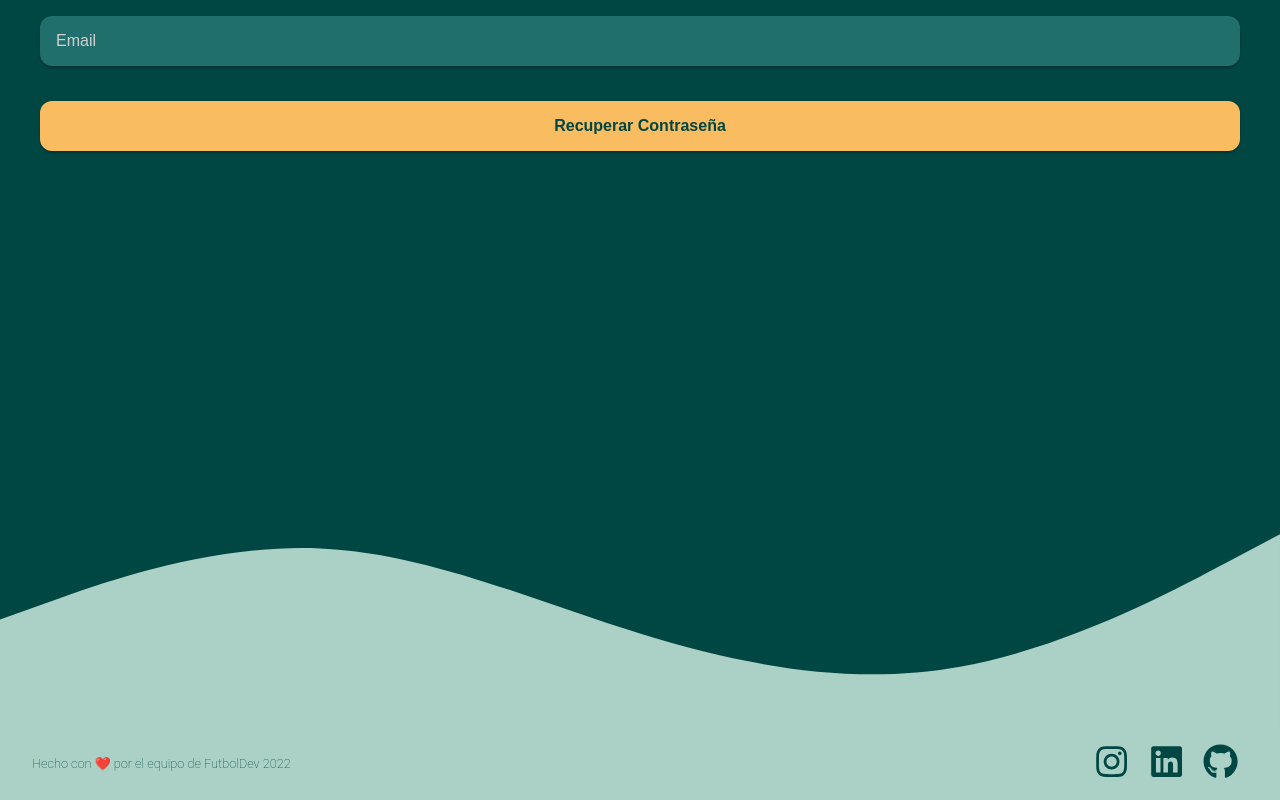
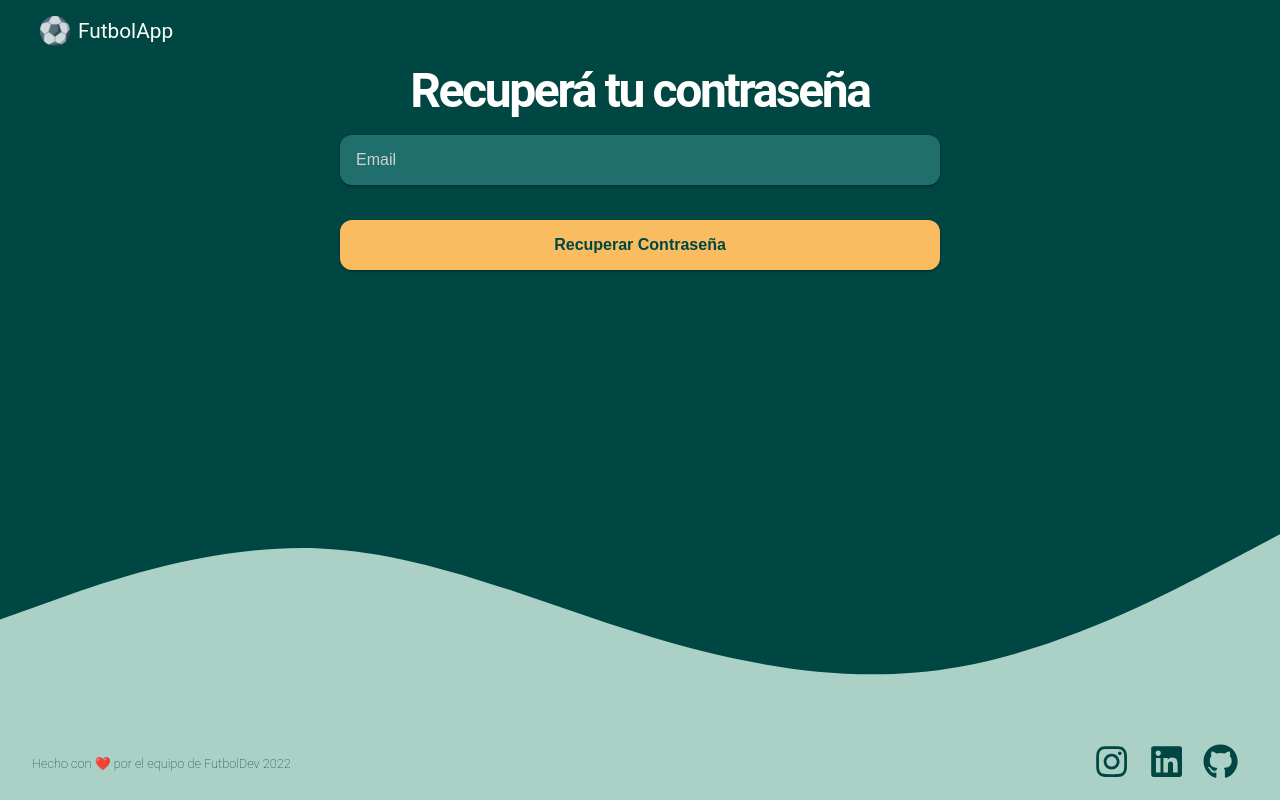
Before and after one commit to macbenites/pg-frontend, a React (Create React App) app: page /resetPassword in a window 1280 px wide. Built offline with nearby package versions, Linux system fonts and the light colour scheme; no server answers.

Commit message:
Password.jsx component changes

```diff
--- a/src/Components/Login.jsx
+++ b/src/Components/Login.jsx
@@ -10,7 +10,7 @@ import {
   ErrorMessage,
   ContainerInput,
   Bar,
-  Error,
+  /*Error,*/
   LinkToLogin
 } from "../Styles/Login.js";
 import { InputForm } from "../Styles/reusable/Input";
@@ -87,7 +87,7 @@ export default function Login() {
                 },
               })}
             />
-            {/* <ErrorMessage>{errors?.username?.message}</ErrorMessage> */}
+            <ErrorMessage>{errors?.email?.message}</ErrorMessage>
             <InputForm
               type="password"
               name="password"
@@ -105,7 +105,7 @@ export default function Login() {
               })}
               autoComplete="off"
             />
-            {/* <ErrorMessage>{errors?.password?.message}</ErrorMessage> */}
+            <ErrorMessage>{errors?.password?.message}</ErrorMessage>
 
             <BtnLogIn primary type="submit">
               Ingresar
@@ -118,15 +118,15 @@ export default function Login() {
             <BtnApple type="button">Apple</BtnApple>
           </ContainerInput>
         </form>
-        <br />
-        <button onClick={newPassword}>¿Olvidaste la contraseña?</button>
-        <br />
+        <br/>
+        <LinkToLogin to="/resetPassword" onClick={newPassword}> Olvidaste tu contraseña?</LinkToLogin>
+        {/*<br/>
         {Object.entries(errors).length > 0 && (
           <Error>
             <ErrorMessage>{errors?.email?.message}</ErrorMessage>
             <ErrorMessage>{errors?.password?.message}</ErrorMessage>
           </Error>
-        )}
+        )}*/}
       </LoginDiv>
     </div>
   );
--- a/src/Components/Password.jsx
+++ b/src/Components/Password.jsx
@@ -2,23 +2,16 @@ import { InputForm } from "../Styles/reusable/Input";
 import { useNavigate } from 'react-router-dom';
 import Logo from "./Logo";
 import {
-  LoginDiv,
-  BtnGoogle,
   BtnLogIn,
-  BtnFacebook,
-  BtnApple,
   ErrorMessage,
   ContainerInput,
-  Bar,
-  Error,
-} from "../Styles/Login.js";
+  PasswordDiv
+} from "../Styles/Password.js";
 import { useForm } from "react-hook-form";
 import { context } from "../Context/authContext";
 import { useContext } from "react";
-import { auth } from "../firebase";
 
 function Password () {
-
     const { resetPassword} = useContext(context);
     const navigate = useNavigate();
     const {
@@ -29,14 +22,18 @@ function Password () {
     } = useForm();
 
     const onSubmit = async (event) => {
-        if(!event) return alert("Ingrese un mail")
+        if(!event) return alert("Ingrese un email")
         await resetPassword(event.email);
-        alert("Revise su casilla de correo para reestablecer su password");
+        alert("Revise su casilla de correo para reestablecer su contraseña");
         navigate("/login")
+        reset();
       };
 
     return (
         <div>
+            <Logo />
+            <PasswordDiv>
+                <h4>Recuperá tu contraseña</h4>
                 <form onSubmit={handleSubmit(onSubmit)}>
                     <ContainerInput>
                         <InputForm
@@ -55,17 +52,15 @@ function Password () {
                             },
                         })}
                         />
-                {<ErrorMessage>{errors?.username?.message}</ErrorMessage>}
-
-                {/* <ErrorMessage>{errors?.password?.message}</ErrorMessage> */}
-
+                        <ErrorMessage>{errors?.email?.message}</ErrorMessage>
                         <BtnLogIn primary type="submit">
                             Recuperar Contraseña
                         </BtnLogIn>
                     </ContainerInput>
                 </form>
+            </PasswordDiv>
         </div>
     )
 }
 
-export default Password
+export default Password;
--- /dev/null
+++ b/src/Styles/Password.js
@@ -0,0 +1,59 @@
+import styled from "styled-components";
+import { Button } from "../Styles/reusable/Button";
+
+
+export const PasswordDiv = styled.div`
+  padding: 0 2rem;
+
+  h4 {
+    text-align: center;
+    font-weight: 700;
+    letter-spacing: -0.05em;
+    font-size: 3rem;
+    margin: 1rem 0;
+    color: var(--text-color);
+  }
+
+  h5 {
+    font-weight: 200;
+    font-size: 1rem;
+    font-style: normal;
+    color: #e8e4e6;
+  }
+
+  form {
+    display: flex;
+    flex-direction: column;
+    gap: 1rem;
+  }
+
+  @media (min-width: 620px) {
+    margin: 0 auto;
+    max-width: 600px;
+
+    form {
+      display: flex;
+      flex-direction: row;
+      justify-content: space-between;
+      gap: 1rem;
+    }
+  }
+`;
+
+export const BtnLogIn = styled(Button)`
+  width: 100%;
+`;
+
+export const ErrorMessage = styled.div`
+  font-size: 0.8rem;
+  margin: 0.1rem 0;
+  color: var(--text-color);
+`;
+
+export const ContainerInput = styled.div`
+  width: 100%;
+  display: flex;
+  flex-direction: column;
+  justify-content: space-between;
+  gap: 1rem;
+`;
```
Lines whose indentation alone changed are shown as unchanged.
